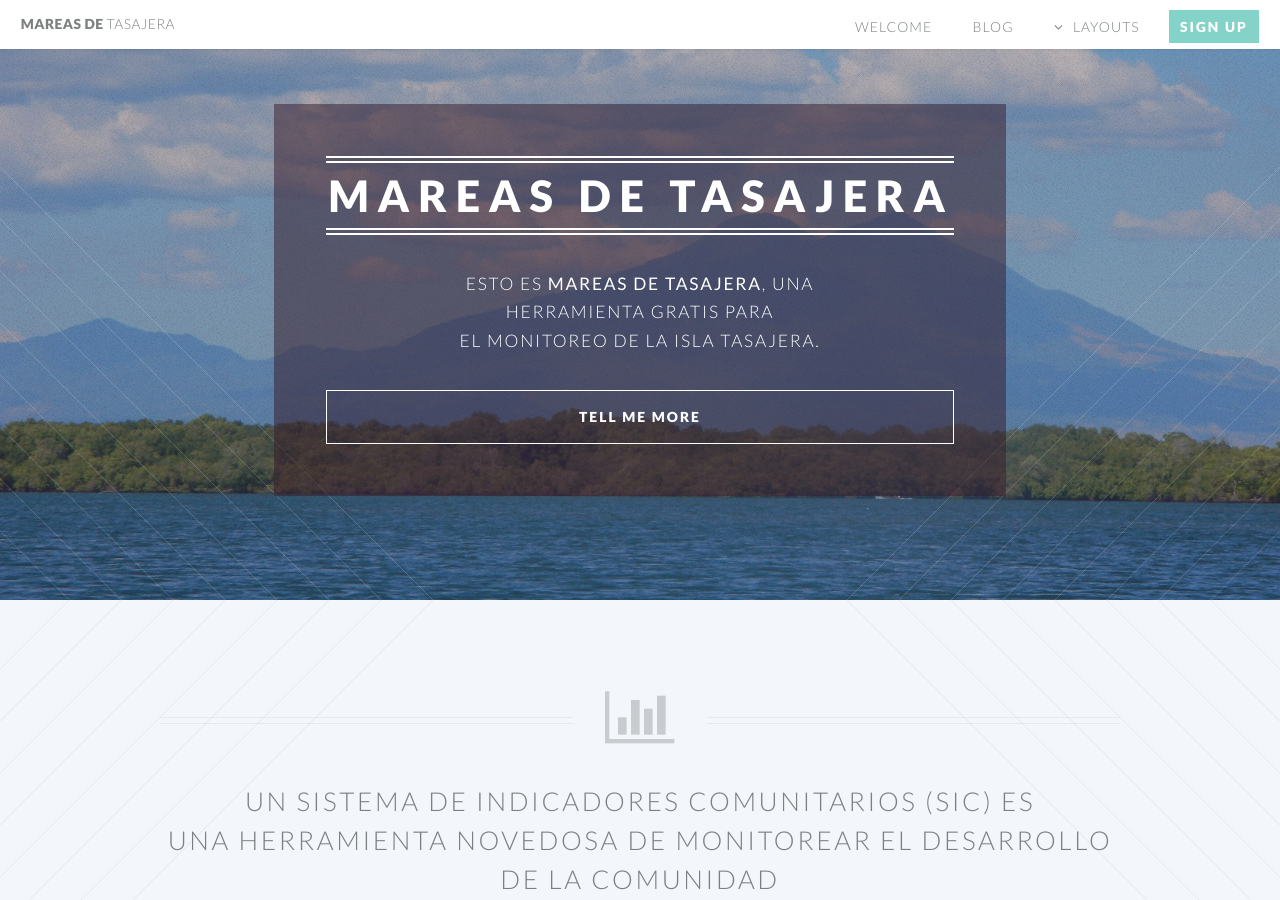
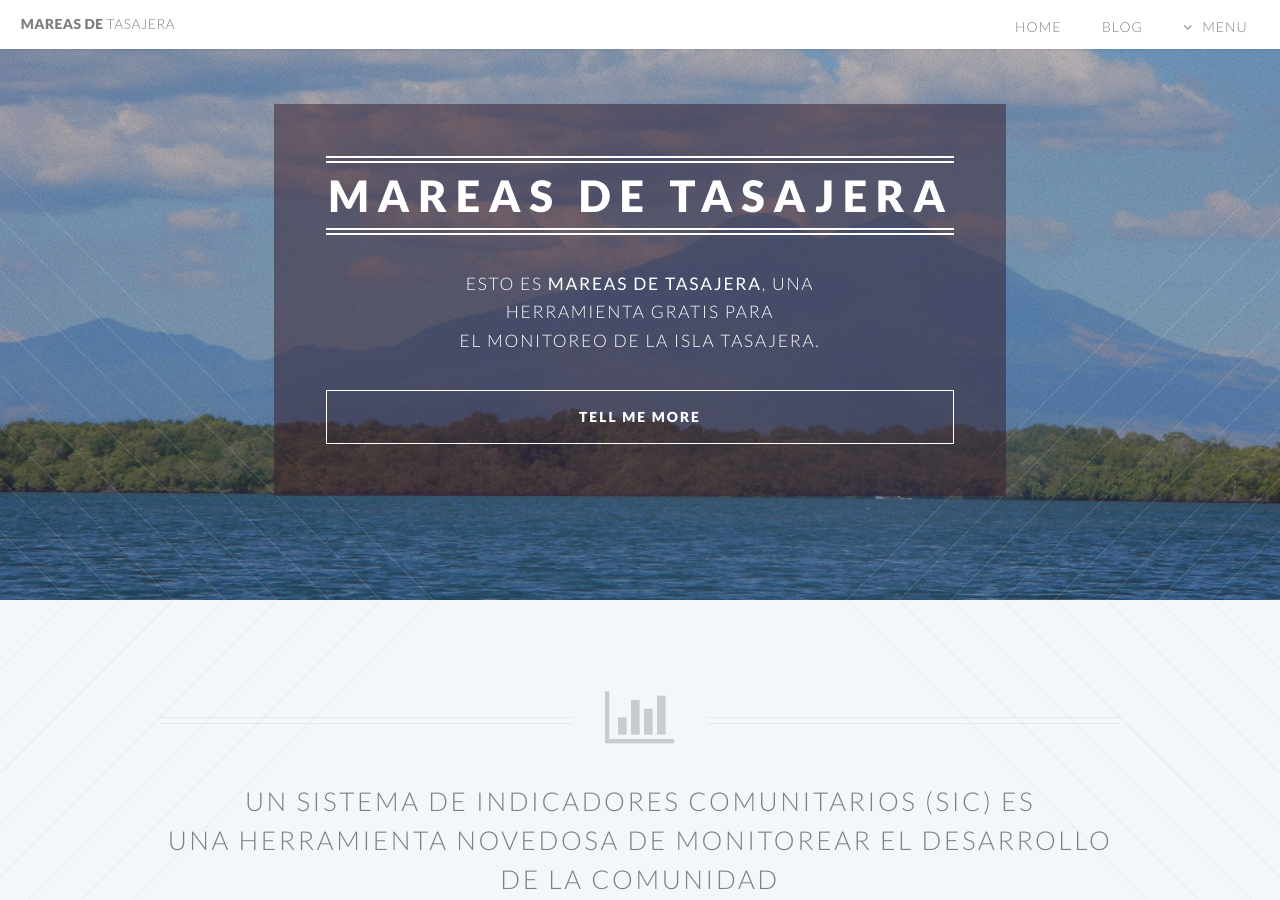
Before and after one commit to danteo90/danteo90.github.io, a Jekyll site: the page built from index.html, in a window 1280 px wide and 900 px high. Built offline with Jekyll 4.4.1, drawn with Linux system fonts in a browser that asks for light colours; part of the change alters nothing that is shown.

Commit message:
Update header.html

```diff
--- a/_includes/header.html
+++ b/_includes/header.html
@@ -2,28 +2,25 @@
 				<h1 id="logo">Mareas de <span>Tasajera</span></h1>
 				<nav id="nav">
 					<ul>
-						<li><a href="/">Welcome</a></li>
+						<li><a href="/">Home</a></li>
                         			<li><a href="/blog.html">Blog</a></li>
 						<li class="submenu">
-							<a href="">Layouts</a>
+							<a href="">Menu</a>
 							<ul>
-								<li><a href="/left-sidebar.html">Left Sidebar</a></li>
-								<li><a href="/right-sidebar.html">Right Sidebar</a></li>
-								<li><a href="/no-sidebar.html">No Sidebar</a></li>
-								<li><a href="/contact.html">Contact</a></li>
+								<li><a href="/left-sidebar.html">La Isla</a></li>
+								<li><a href="/right-sidebar.html">El Proyecto</a></li>
+								<li><a href="/no-sidebar.html">Quiénes somos</a></li>
+								<li><a href="/contact.html">Contáctanos</a></li>
 								<li class="submenu">
-									<a href="">Submenu</a>
+									<a href="">Indicadores</a>
 									<ul>
-										<li><a href="#">Dolore Sed</a></li>
-										<li><a href="#">Consequat</a></li>
-										<li><a href="#">Lorem Magna</a></li>
-										<li><a href="#">Sed Magna</a></li>
-										<li><a href="#">Ipsum Nisl</a></li>
+										<li><a href="#">Economía</a></li>
+										<li><a href="#">Sociedad</a></li>
+										<li><a href="#">Medio Ambiente</a></li>
 									</ul>
 								</li>
 							</ul>
 						</li>
-						<li><a href="#" class="button special">Sign Up</a></li>
 					</ul>
 				</nav>
 			</header>
```
